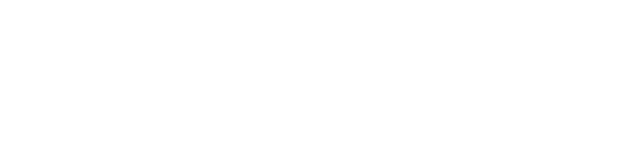
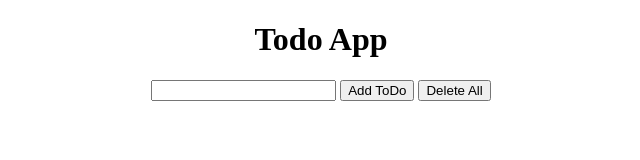
Before and after one commit to haafizusman/JavaScript-Practice-, a plain HTML site: page index.html in a window 1280 px wide. Shown: the whole page, without its empty margins (319-959 px from the left). Drawn offline with Linux system fonts and the light colour scheme.

Commit message:
javaScript practice till chapter 68

```diff
--- a/app.js
+++ b/app.js
@@ -1321,4 +1321,145 @@
 
 // console.log(pTags)
 
-console.log(document.childNodes)
+// console.log(document.childNodes[1].childNodes[2])
+
+// console.log("hello world!")
+
+// var div = document.getElementById("div");
+
+// var getPara = div.getElementsByTagName("p")
+
+// getPara[0].innerHTML = "Hafiz"
+// getPara[1].innerHTML = "Usman"
+// getPara[2].innerHTML = "Ahmed"
+// getPara[3].innerHTML = "Siddiqui"
+
+// getPara[0].style.color = "red"
+
+
+
+// var getPara = document.childNodes[0].nextSibling.childNodes[2].childNodes[1].childNodes[1].firstChild
+// console.log(getPara)
+
+// getPara.nodeValue = "usman"
+
+// console.log(getPara)
+
+
+// var div = document.getElementById("div")
+
+// var getPara = div.childNodes[0]
+
+// console.log(getPara.nodeType)
+// console.log(div.nodeType)
+// console.log(getPara.nodeName)
+// console.log(div.nodeName)
+// console.log(div.nodeType)
+
+// var div = document.getElementById("div")
+
+// var getArr = div.childNodes
+
+// console.log(getArr)
+
+// var para = document.getElementsByTagName("p")
+
+// var checkClass = para[0].hasAttribute("id")
+
+// if (checkClass){
+//     para[0].style.color = "blue"
+//     console.log(checkClass)
+// }
+
+
+// var para = document.getElementsByTagName("p")
+
+// var attribute = para[0].getAttribute("class")
+
+// console.log(attribute)
+
+
+// `<div>
+
+// <p class="blue">Usman ahmed siddiqui</p>
+
+// </div>`
+
+
+// var div = document.getElementById("div")
+
+// div.innerHTML =
+// `<div>
+
+// <p class="blue">Usman ahmed siddiqui</p>
+
+// </div>`
+
+// var para = document.getElementsByTagName("p")
+
+// para[0].attributes
+
+// console.log(para[0].attributes)
+// console.log(para[0].getAttribute("class"))
+
+// var div = document.getElementById("div")
+
+// var p = document.createElement("p")
+
+// var text = document.createTextNode("haiz usman ahmed siddiqui")
+
+// p.appendChild(text)
+
+// div.appendChild(p)
+
+// div.setAttribute("class","blue")
+
+
+function addTodos(){
+    var input = document.getElementById("todo")
+    var ul = document.getElementById("list")
+    //li tag start
+    var li = document.createElement("li")
+    var liText = document.createTextNode(input.value)
+    li.appendChild(liText)
+    //li tag end
+
+    //edit button start
+
+    var editBtn = document.createElement("button")
+    var editBtnText = document.createTextNode("Edit")
+    editBtn.appendChild(editBtnText)
+    li.appendChild(editBtn)
+    editBtn.setAttribute("onclick","editTodo(this)")
+
+    //edit button end
+
+    //delete button start
+    var delBtn = document.createElement("button")
+    var delBtnText = document.createTextNode("Delete")
+    delBtn.appendChild(delBtnText)
+    li.appendChild(delBtn)
+    delBtn.setAttribute("onclick","delteTodo()")
+    //delete button end
+
+
+
+    ul.appendChild(li)
+    input.value = ""
+}
+
+function deleteAll(){
+    var ul = document.getElementById("list")
+    ul.innerHTML = ""
+    // console.log(ul.innerHTML)
+}
+
+function delteTodo(){
+    event.target.parentNode.remove()
+}
+
+function editTodo(e){
+    var oldVal = event.target.parentNode.firstChild.nodeValue
+    var UpdateVal = prompt("enter your updated value",oldVal)
+    event.target.parentNode.firstChild.nodeValue = UpdateVal
+}
--- a/index.html
+++ b/index.html
@@ -10,7 +10,37 @@
 <body>
 
 
+    <!-- <div id="div">
+        <p class="red">hafiz</p>
+        <p>usman</p>
+        <p>ahmed</p>
+        <p>siddiqui</p>
+    </div>
+     -->
 
+
+     <h1>Todo App</h1>
+
+     <div class="main">
+        <div class="container">
+            <input type="text" name="" id="todo">
+            <button onclick="addTodos()">Add ToDo</button>
+            <button onclick="deleteAll()">Delete All</button>
+
+            <ul id="list">
+
+            </ul>
+        </div>
+     </div>
+
+
+
+
+
+
+<div id="div">
+
+</div>
 
 
 <!-- <h1>hello world</h1> -->
--- a/style.css
+++ b/style.css
@@ -1,3 +1,17 @@
 /* .para {
     font-weight: bold;
 } */
+
+/* .red {
+    color: red;
+}
+
+.blue {
+    color: blue;
+} */
+
+
+
+* {
+    text-align: center;
+}
```
